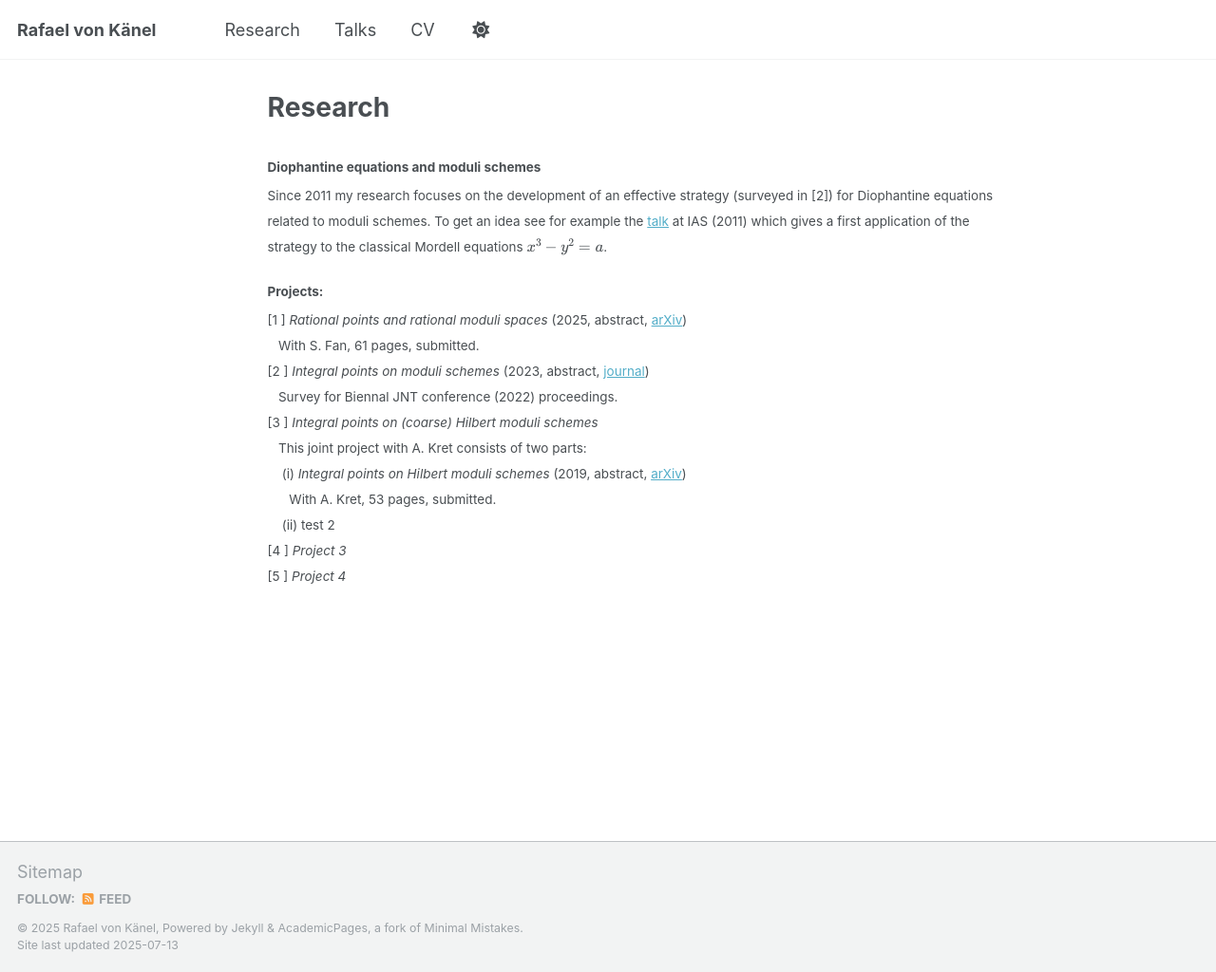
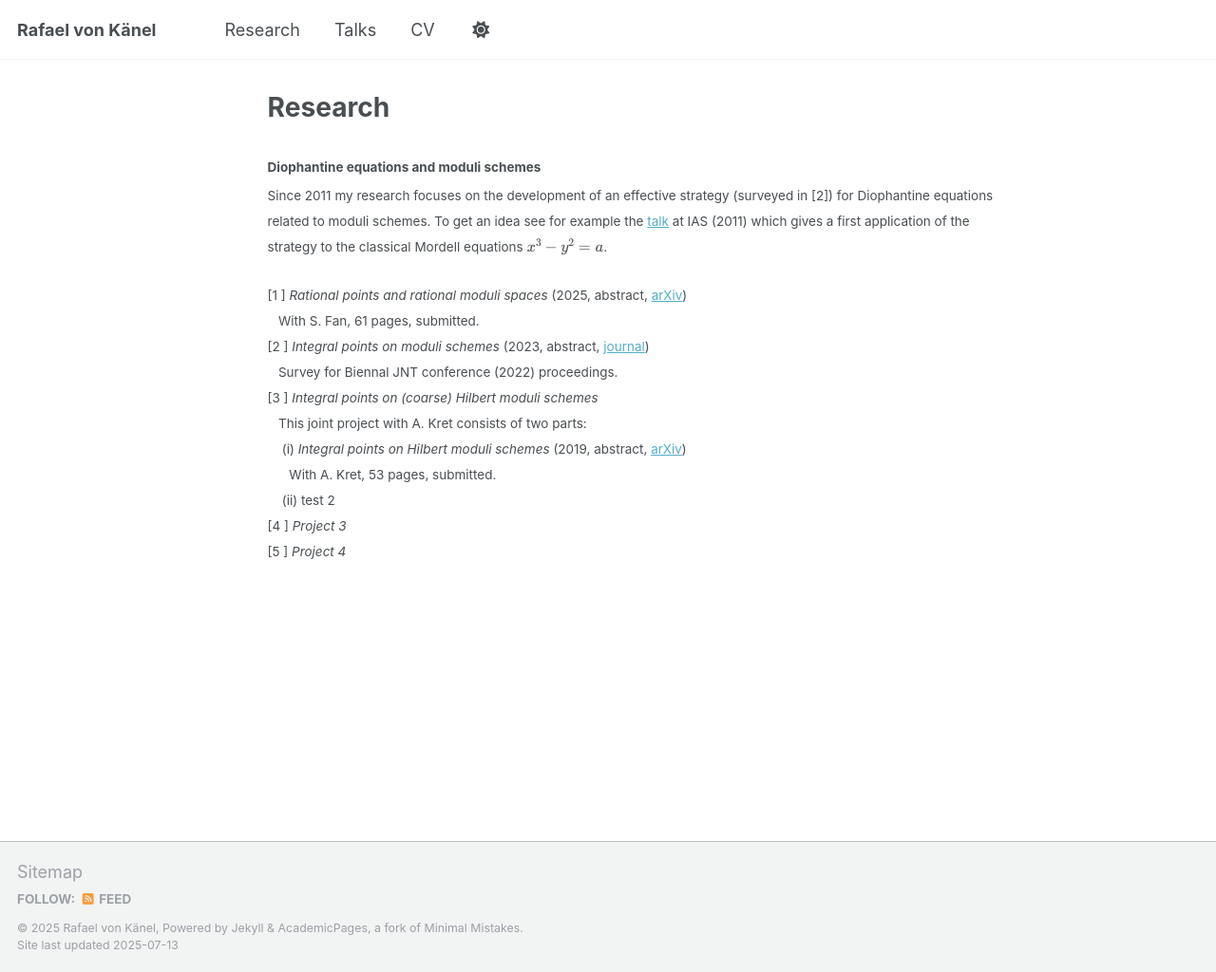
Before and after one commit to rafaelvonkanel/rafaelvonkanel.github.io, a Jekyll site: the page built from _pages/research.md, in a window 1280 px wide and 1024 px high. Shown: the whole window at 95% size. Built offline with Jekyll 4.4.1, drawn with Linux system fonts in a browser that asks for light colours; a script that is not in the unit is left out.

Commit message:
Update research.md

```diff
--- a/_pages/research.md
+++ b/_pages/research.md
@@ -8,7 +8,7 @@ author_profile: false
 #### Diophantine equations and moduli schemes
 
 <small>Since 2011 my research focuses on the development of an effective strategy (surveyed in [2]) for Diophantine equations related to moduli schemes. To get an idea see for example the [talk](www.ias.edu/video/short/vonkenel) at IAS (2011) which gives a first application of the strategy to the classical Mordell equations \\(x^3-y^2=a\\).</small>
-#### Projects:
+
 <small>
 [1 ] *Rational points and rational moduli spaces* (2025, abstract<!--(../_research/proj1.md)-->, [arXiv](https://arxiv.org/pdf/2501.17155))
 &nbsp;&nbsp; With S. Fan, 61 pages, submitted.
```
